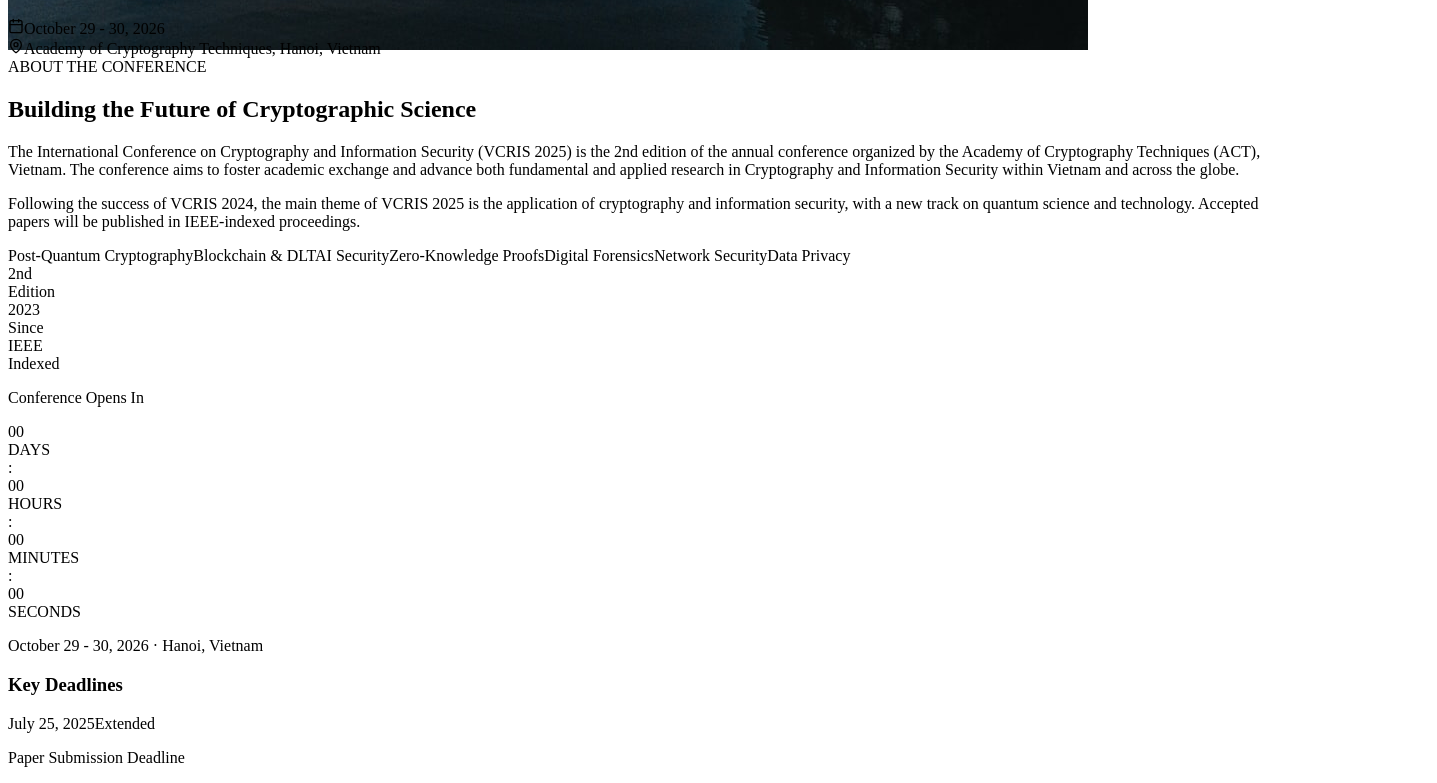
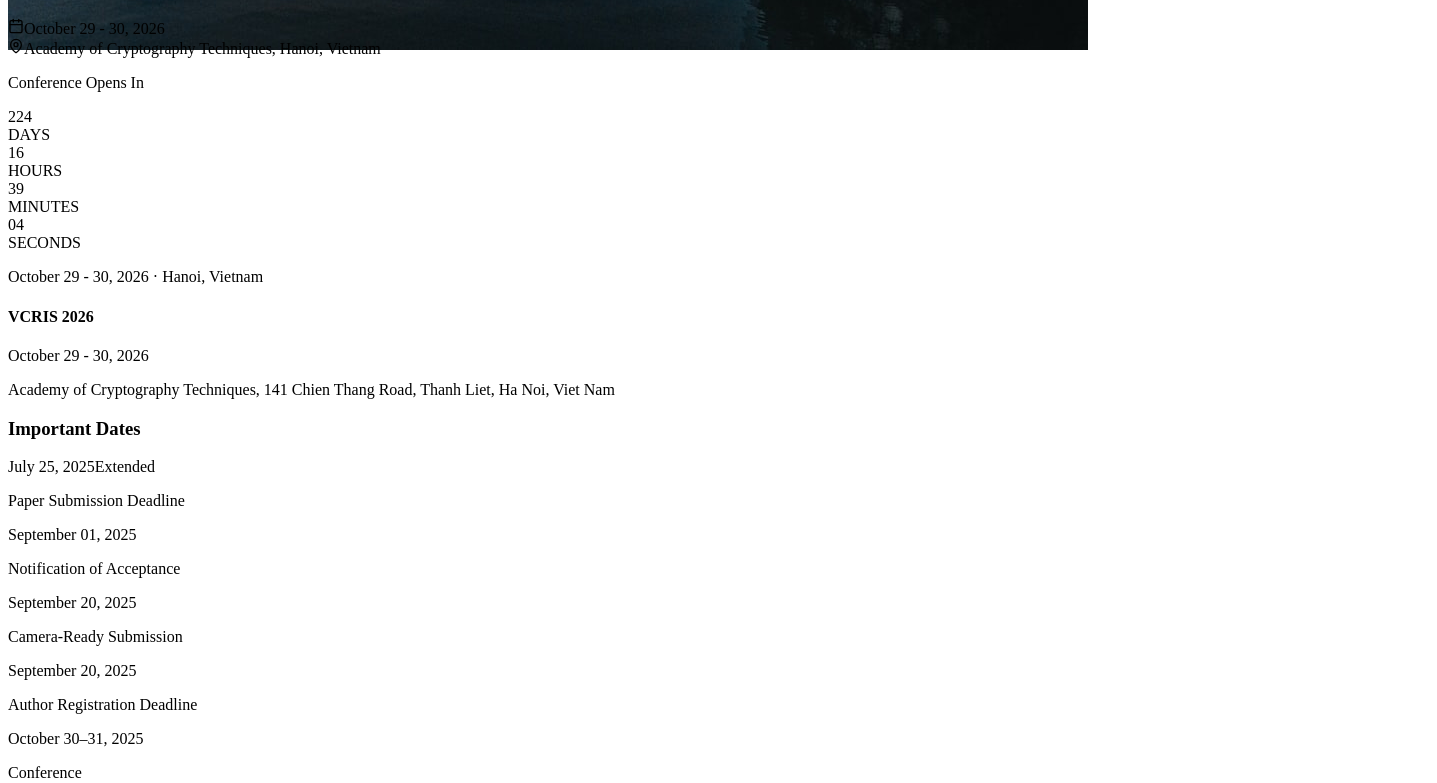
Before and after one commit to ChauTungDuong/VCRIS-2026, a React (Vite) app: page / in a window 1280 px wide. Shown: the part 5943-6726 px from the top of the page, 1437 px wide, since content can reach past the window. Built offline with nearby package versions, Linux system fonts and the light colour scheme; the HTML template or start-up script is replaced by a standard one.

Commit message:
update footer

```diff
--- a/src/app/components/CountdownTimer.tsx
+++ b/src/app/components/CountdownTimer.tsx
@@ -2,6 +2,27 @@ import { useEffect, useState } from "react";
 
 interface CountdownTimerProps {
   targetDate: string;
+}
+
+function parseTargetDate(input: string): Date | null {
+  const normalized = input.replace(/[\u2013\u2014]/g, "-").replace(/\s+/g, " ").trim();
+
+  const directDate = new Date(normalized);
+  if (!Number.isNaN(directDate.getTime())) {
+    return directDate;
+  }
+
+  // Support range format like "October 29 - 30, 2026" by using the first day.
+  const rangeMatch = normalized.match(/^([A-Za-z]+)\s+(\d{1,2})\s*-\s*\d{1,2},\s*(\d{4})$/);
+  if (rangeMatch) {
+    const [, month, startDay, year] = rangeMatch;
+    const rangeDate = new Date(`${month} ${startDay}, ${year} 00:00:00`);
+    if (!Number.isNaN(rangeDate.getTime())) {
+      return rangeDate;
+    }
+  }
+
+  return null;
 }
 
 export default function CountdownTimer({ targetDate }: CountdownTimerProps) {
@@ -13,8 +34,15 @@ export default function CountdownTimer({ targetDate }: CountdownTimerProps) {
   });
 
   useEffect(() => {
+    const parsedTargetDate = parseTargetDate(targetDate);
+
+    if (!parsedTargetDate) {
+      setTimeLeft({ days: 0, hours: 0, minutes: 0, seconds: 0 });
+      return;
+    }
+
     const calculateTimeLeft = () => {
-      const difference = +new Date(targetDate) - +new Date();
+      const difference = parsedTargetDate.getTime() - Date.now();
 
       if (difference > 0) {
         setTimeLeft({
@@ -23,6 +51,8 @@ export default function CountdownTimer({ targetDate }: CountdownTimerProps) {
           minutes: Math.floor((difference / 1000 / 60) % 60),
           seconds: Math.floor((difference / 1000) % 60),
         });
+      } else {
+        setTimeLeft({ days: 0, hours: 0, minutes: 0, seconds: 0 });
       }
     };
 
@@ -40,20 +70,15 @@ export default function CountdownTimer({ targetDate }: CountdownTimerProps) {
   ];
 
   return (
-    <div className="flex items-center gap-4">
-      {units.map((unit, idx) => (
-        <div key={unit.label} className="flex items-center gap-4">
-          <div className="bg-white border border-rule rounded-2xl w-20 h-[90px] flex flex-col items-center justify-center">
-            <div className="text-[44px] font-bold text-ink leading-none" style={{ fontFamily: 'var(--font-mono)' }}>
-              {String(unit.value).padStart(2, '0')}
-            </div>
-            <div className="text-[10px] text-slate uppercase tracking-[1px] mt-1" style={{ fontFamily: 'var(--font-body)' }}>
-              {unit.label}
-            </div>
+    <div className="grid grid-cols-2 sm:grid-cols-4 gap-3 md:gap-4">
+      {units.map((unit) => (
+        <div key={unit.label} className="bg-white border border-rule rounded-2xl h-[78px] sm:h-[90px] min-w-[92px] sm:min-w-0 flex flex-col items-center justify-center">
+          <div className="text-[34px] sm:text-[44px] font-bold text-ink leading-none" style={{ fontFamily: 'var(--font-mono)' }}>
+            {String(unit.value).padStart(2, '0')}
           </div>
-          {idx < units.length - 1 && (
-            <div className="text-[32px] font-bold text-cipher" style={{ fontFamily: 'var(--font-mono)' }}>:</div>
-          )}
+          <div className="text-[10px] text-slate uppercase tracking-[1px] mt-1" style={{ fontFamily: 'var(--font-body)' }}>
+            {unit.label}
+          </div>
         </div>
       ))}
     </div>
--- a/src/app/pages/Home.tsx
+++ b/src/app/pages/Home.tsx
@@ -88,6 +88,97 @@ export default function Home() {
             </header>
           </div>}
         />
+      </section>
+
+      {/* Important Dates */}
+      <section className="bg-warm py-16 md:py-24">
+        <div className="max-w-[1200px] mx-auto px-4 sm:px-6">
+          <div className="grid grid-cols-1 lg:grid-cols-2 gap-12 lg:gap-16 items-start">
+            {/* Countdown */}
+            <div className="max-w-[560px]">
+              <p
+                className="text-[11px] font-semibold text-slate uppercase tracking-[2px] mb-6"
+                style={{ fontFamily: "var(--font-body)" }}
+              >
+                Conference Opens In
+              </p>
+              <CountdownTimer targetDate={home.time} />
+              <p
+                className="text-[13px] text-slate italic mt-4"
+                style={{ fontFamily: "var(--font-body)" }}
+              >
+                {home.time} · Hanoi, Vietnam
+              </p>
+
+              <section className="mt-8 rounded-xl bg-[#c7e8f1] border border-[#b0d9e6] p-6 md:p-8 text-center shadow-sm">
+                <h4
+                  className="text-[30px] md:text-[36px] font-medium text-[#0b2740] mb-3"
+                  style={{ fontFamily: "var(--font-display)" }}
+                >
+                  {home.name}
+                </h4>
+                <p
+                  className="text-[28px] md:text-[34px] text-[#0b2740] mb-4"
+                  style={{ fontFamily: "var(--font-display)" }}
+                >
+                  {home.time}
+                </p>
+                <p
+                  className="text-[16px] md:text-[20px] text-[#0b2740] leading-relaxed"
+                  style={{ fontFamily: "var(--font-body)" }}
+                >
+                  Academy of Cryptography Techniques, {CONF.address}
+                </p>
+              </section>
+            </div>
+
+            {/* Timeline */}
+            <div>
+              <h3
+                className="text-[28px] md:text-[32px] font-bold italic text-ink mb-8"
+                style={{ fontFamily: "var(--font-display)" }}
+              >
+                Important Dates
+              </h3>
+
+              <div className="space-y-6 relative pl-5 md:pl-6">
+                <div className="absolute left-0 top-2 bottom-2 w-[1px] border-l border-dashed border-rule" />
+
+                {importantDates.map((item, idx) => (
+                  <div key={idx} className="relative flex gap-4 items-start">
+                    <div
+                      className={`absolute -left-[21px] md:-left-[25px] w-2.5 h-2.5 rounded-full ${("highlight" in item && item.highlight) ? "bg-cipher ring-4 ring-cipher/20" : item.passed ? "bg-rule" : "bg-cipher"}`}
+                    />
+                    <div className="flex-1">
+                      <div className="flex flex-wrap items-center gap-2 mb-1">
+                        <span
+                          className={`text-[15px] font-semibold ${item.passed ? "text-slate line-through" : "text-cipher"}`}
+                          style={{ fontFamily: "var(--font-mono)" }}
+                        >
+                          {item.date}
+                        </span>
+                        {item.extended && (
+                          <span
+                            className="px-2 py-0.5 rounded bg-amber/10 text-amber text-[11px] font-semibold"
+                            style={{ fontFamily: "var(--font-body)" }}
+                          >
+                            Extended
+                          </span>
+                        )}
+                      </div>
+                      <p
+                        className="text-[15px] font-medium text-ink"
+                        style={{ fontFamily: "var(--font-body)" }}
+                      >
+                        {item.label}
+                      </p>
+                    </div>
+                  </div>
+                ))}
+              </div>
+            </div>
+          </div>
+        </div>
       </section>
 
       {/* About Section */}
@@ -185,76 +276,6 @@ export default function Home() {
                       style={{ fontFamily: "var(--font-body)" }}
                     >
                       {item.label}
-                    </div>
-                  </div>
-                ))}
-              </div>
-            </div>
-          </div>
-        </div>
-      </section>
-
-      {/* Important Dates */}
-      <section className="bg-warm py-24">
-        <div className="max-w-[1200px] mx-auto px-6">
-          <div className="grid grid-cols-2 gap-16">
-            {/* Countdown */}
-            <div>
-              <p
-                className="text-[11px] font-semibold text-slate uppercase tracking-[2px] mb-6"
-                style={{ fontFamily: "var(--font-body)" }}
-              >
-                Conference Opens In
-              </p>
-              <CountdownTimer targetDate={home.time} />
-              <p
-                className="text-[13px] text-slate italic mt-4"
-                style={{ fontFamily: "var(--font-body)" }}
-              >
-                {home.time} · Hanoi, Vietnam
-              </p>
-            </div>
-
-            {/* Timeline */}
-            <div>
-              <h3
-                className="text-[32px] font-bold italic text-ink mb-8"
-                style={{ fontFamily: "var(--font-display)" }}
-              >
-                Key Deadlines
-              </h3>
-
-              <div className="space-y-6 relative pl-6">
-                <div className="absolute left-0 top-2 bottom-2 w-[1px] border-l border-dashed border-rule" />
-
-                {importantDates.map((item, idx) => (
-                  <div key={idx} className="relative flex gap-4 items-start">
-                    <div
-                      className={`absolute -left-[25px] w-2.5 h-2.5 rounded-full ${item.highlight ? "bg-cipher ring-4 ring-cipher/20" : item.passed ? "bg-rule" : "bg-cipher"}`}
-                    />
-                    <div className="flex-1">
-                      <div className="flex items-center gap-2 mb-1">
-                        <span
-                          className={`text-[15px] font-semibold ${item.passed ? "text-slate line-through" : "text-cipher"}`}
-                          style={{ fontFamily: "var(--font-mono)" }}
-                        >
-                          {item.date}
-                        </span>
-                        {item.extended && (
-                          <span
-                            className="px-2 py-0.5 rounded bg-amber/10 text-amber text-[11px] font-semibold"
-                            style={{ fontFamily: "var(--font-body)" }}
-                          >
-                            Extended
-                          </span>
-                        )}
-                      </div>
-                      <p
-                        className="text-[15px] font-medium text-ink"
-                        style={{ fontFamily: "var(--font-body)" }}
-                      >
-                        {item.label}
-                      </p>
                     </div>
                   </div>
                 ))}
```
Also changed, not shown: src/app/components/Footer.tsx (+82 -1 lines), src/styles/globals.css (+36 -1 lines).
